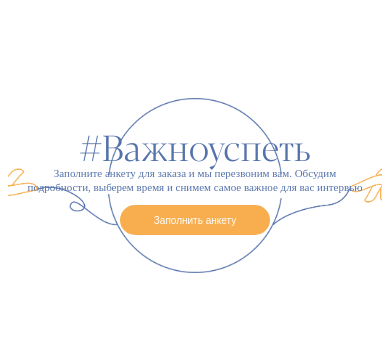
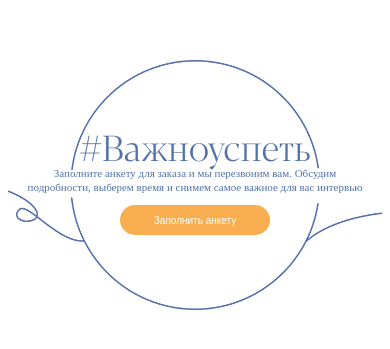
Before and after one commit to AnDrEyScode/SemeynayaCennost, a plain HTML site: page index.html in a window 390 px wide. Shown: the part 173-522 px from the top of the page. Drawn offline with Linux system fonts and the light colour scheme; a web font is replaced by a local one.

Commit message:
Update twelfth.css

```diff
--- a/static/twelfth.css
+++ b/static/twelfth.css
@@ -114,18 +114,28 @@ input[type="button"] {
     width: 150px;
     padding: 10px;
   }
-}
 
-@media screen and (max-width: 950px) {
-  .twelfth{
+  .twelfth {
     background-size: 120%;
   }
 }
 
-@media screen and (max-width: 480px) {
-
-  .twelfth{
-    background-size: 140%;
+/*
+@media screen and (max-width: 950px) {
+  .twelfth-container > p {
+    font-weight: 300;
+    font-size: 8px;
+    line-height: 12px;
+    margin-top: 0px;
   }
 
+  .twelfth-container > h1 {
+    font-size: 27px;
+  }
+}*/
+
+@media screen and (max-width: 480px) {
+  .twelfth {
+    background-size: 200%;
+  }
 }
```
